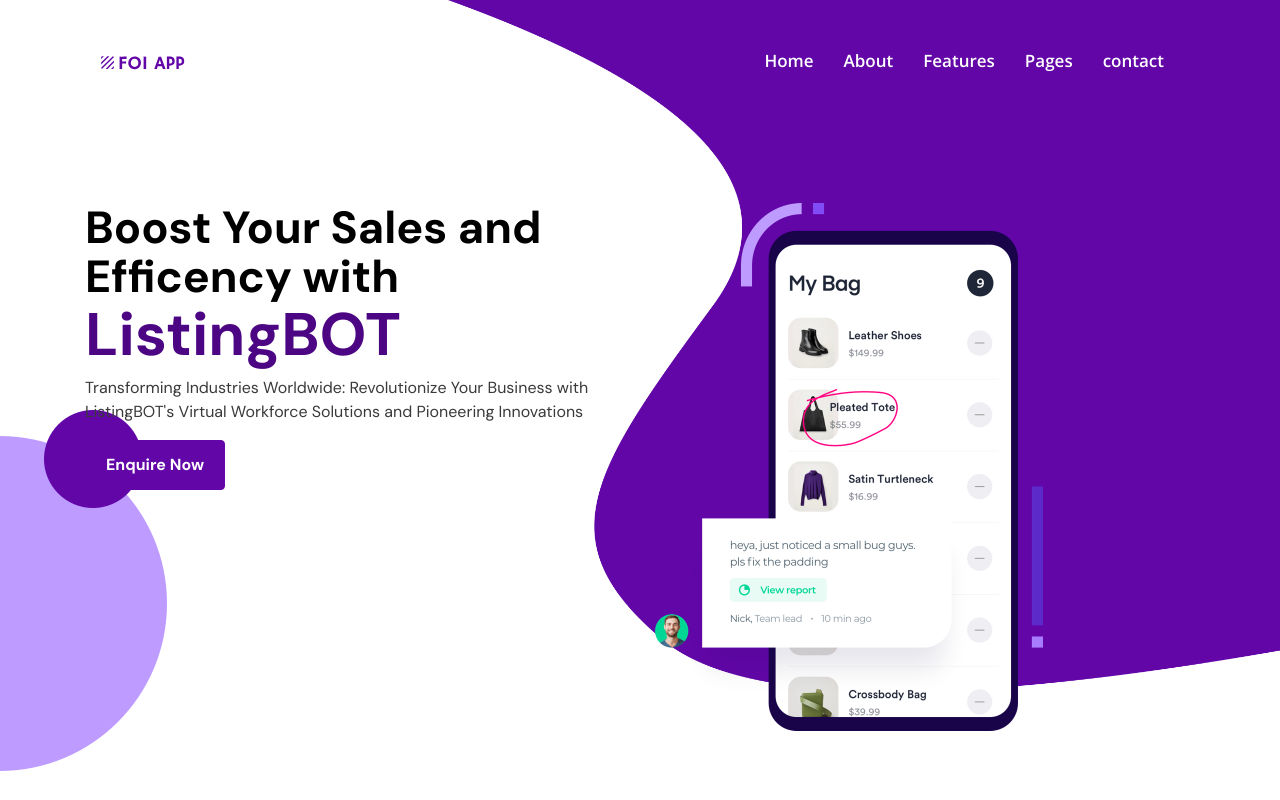
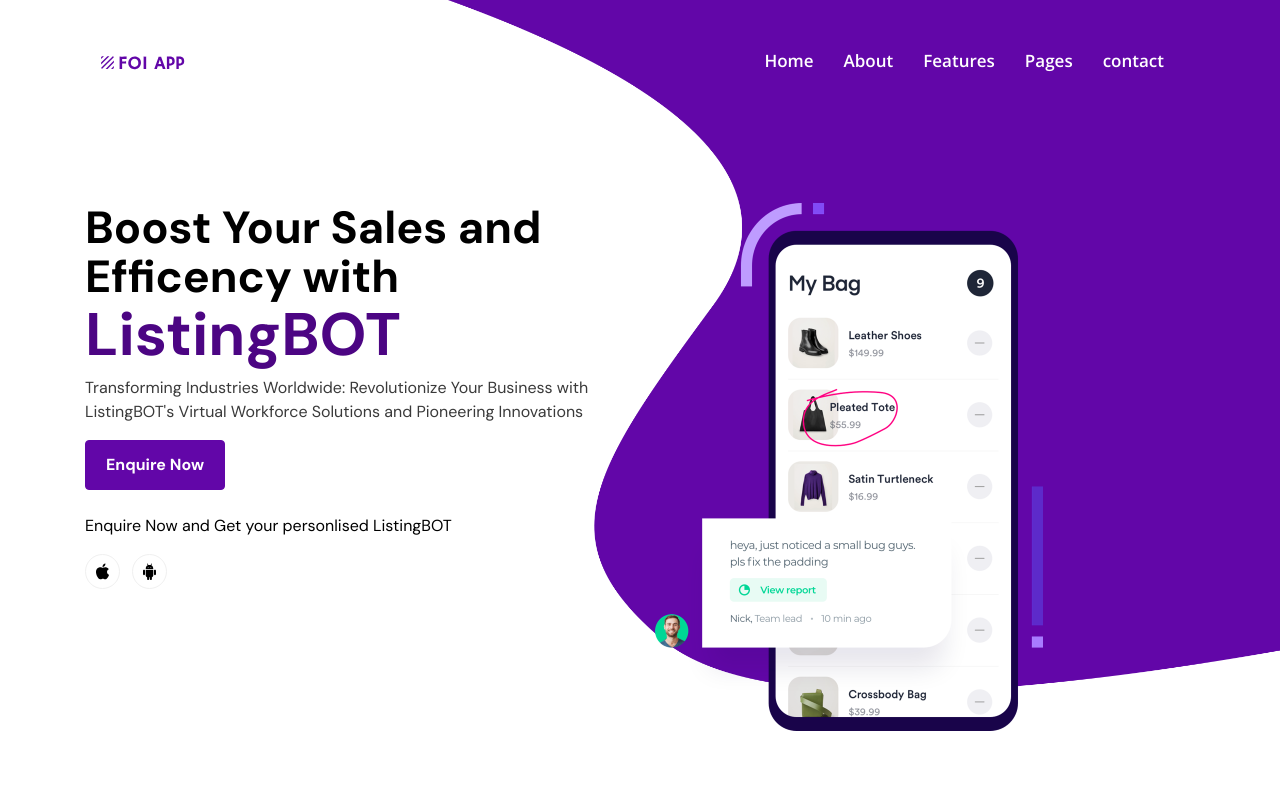
Before and after one commit to RC-279/ListingBOTFINAL, a website: page index.html in a window 1280 px wide. Shown: the top 800 px of the page. Drawn offline with nearby package versions, Linux system fonts and the light colour scheme.

```diff
--- a/index.html
+++ b/index.html
@@ -58,11 +58,18 @@
                 <div class="row">
                     <div class="col-md-6">
                         <h1>Boost Your Sales and Efficency with <span style="color: #4c0583;">ListingBOT</span></h1>
-                        <p class="text-dark">Transforming Industries Worldwide: Revolutionize Your Business with
-                            ListingBOT's Virtual
+                        <p class="text-dark">Transforming Industries Worldwide: Revolutionize Your Business with ListingBOT's Virtual
                             Workforce Solutions and Pioneering Innovations</p>
-                        <button class="btn btn-primary mb-4"><a href="contact.html"
-                                style="color: white; text-decoration: none;">Enquire Now</a></button>
+                        <button class="btn btn-primary mb-3"><a href="contact.html" style="color: white; text-decoration: none;">Enquire Now</a></button>
+                        <div class="my-2">
+                            <p class="header-app-download-title">Enquire Now and Get your personlised ListingBOT</p>
+                        </div>
+                        <div>
+                            <button class="btn btn-app-download mr-2"><img src="assets/images/ios.svg"
+                                    alt="App store"></button>
+                            <button class="btn btn-app-download"><img src="assets/images/android.svg"
+                                    alt="play store"></button>
+                        </div>
                     </div>
                     <div class="col-md-6">
                         <img src="assets/images/app_1.png" alt="app" width="388px" class="img-fluid">
```
Also changed, not shown: assets/images/bg_1@2x.png (deleted), 2 other files.
